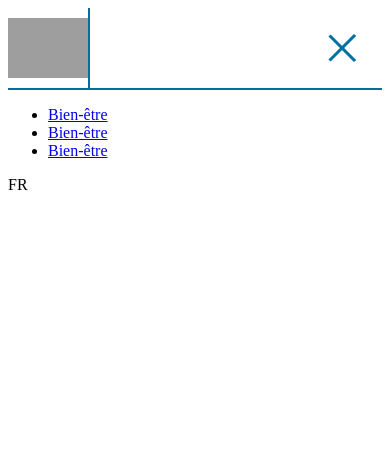
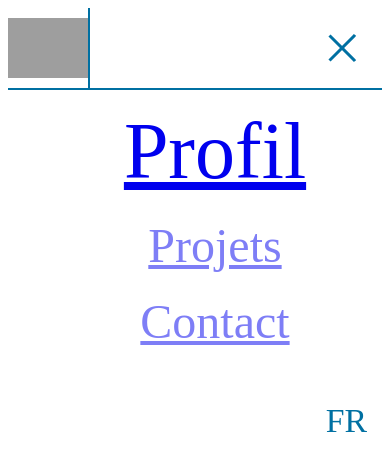
Before and after one commit to DubJeremy/PortfolioDuboisJeremy, a Next.js app: page / in a window 390 px wide. Both pictures are taken after a click on the button "Main Menu". Shown: the top 470 px of the page. Built offline with nearby package versions, Linux system fonts and the light colour scheme; grey boxes are pictures that could not be loaded.

Commit message:
(Navbar) toggle menu set up

```diff
--- a/components/Navbar/index.tsx
+++ b/components/Navbar/index.tsx
@@ -1,4 +1,4 @@
-import React, { useState } from 'react';
+import React, { useEffect, useState } from 'react';
 import Image from 'next/image';
 
 import useMediaQuery from '@/tools/useMediaQuery';
@@ -9,7 +9,7 @@ import styles from './navbar.module.scss';
 const Navbar = () => {
 	const [targetReached] = useMediaQuery(`(min-width: 500px)`);
 	const [isToggled, setToggle] = useState(false);
-	const [activeSection, setActiveSection] = useState('');
+	const [activeSection, setActiveSection] = useState('profil');
 	const { t } = useTranslation();
 
 	const handleClick = (
@@ -29,6 +29,14 @@ const Navbar = () => {
 	const toggleMenu = () => {
 		setToggle(!isToggled);
 	};
+
+	useEffect(() => {
+		if (isToggled) {
+			document.body.style.overflow = 'hidden';
+		} else {
+			document.body.style.overflow = 'visible';
+		}
+	}, [isToggled]);
 
 	return (
 		<>
@@ -85,46 +93,29 @@ const Navbar = () => {
 							<li>
 								<a
 									href='#profil'
-									className={activeSection === 'profilNav' ? styles.active : ''}
+									className={activeSection === 'profil' ? styles.active : ''}
 									onClick={(e) => handleClick(e, 'profil')}
 								>
-									Bien-être
+									Profil
 								</a>
-								<div
-									className={`${styles.activeIndicator} ${
-										activeSection === 'profil' ? styles.activeIndicatorOn : ''
-									}`}
-								></div>
 							</li>
 							<li>
 								<a
-									href='#works'
-									className={activeSection === 'worksNav' ? styles.active : ''}
-									onClick={(e) => handleClick(e, 'works')}
+									href='#projects'
+									className={activeSection === 'projects' ? styles.active : ''}
+									onClick={(e) => handleClick(e, 'projects')}
 								>
-									Bien-être
+									{t('PROJECT')}
 								</a>
-								<div
-									className={`${styles.activeIndicator} ${
-										activeSection === 'works' ? styles.activeIndicatorOn : ''
-									}`}
-								></div>
 							</li>
 							<li>
 								<a
 									href='#contact'
-									className={
-										activeSection === 'contactNav' ? styles.active : ''
-									}
+									className={activeSection === 'contact' ? styles.active : ''}
 									onClick={(e) => handleClick(e, 'contact')}
 								>
-									Bien-être
+									Contact
 								</a>
-								<div
-									className={`${styles.activeIndicator} ${
-										activeSection === 'contact' ? styles.activeIndicatorOn : ''
-									}`}
-								></div>
 							</li>
 						</ul>
 						<div className={styles.languageToggle}>FR</div>
--- a/components/Navbar/navbar.module.scss
+++ b/components/Navbar/navbar.module.scss
@@ -69,6 +69,43 @@
 		}
 	}
 }
+.menuToggled {
+	height: calc(100% - 80px);
+	@include flex;
+	position: relative;
+	// background-color: red;
+	.navContainer {
+		width: 70%;
+		height: 50%;
+		margin-bottom: 80px;
+		color: $blue;
+
+		> ul {
+			> li {
+				@include flex;
+				margin-bottom: 2.5vh;
+				> a {
+					font-family: 'Flaviotte';
+					font-size: 3em;
+					opacity: 0.5;
+					transition: all;
+					transition: all 0.2s ease-in-out;
+				}
+				.active {
+					opacity: 1;
+					font-size: 5em;
+				}
+			}
+		}
+		.languageToggle {
+			position: absolute;
+			bottom: 10px;
+			right: 15px;
+			font-family: 'JosefinS';
+			font-size: 4vh;
+		}
+	}
+}
 
 @media screen and (max-width: $extra-small) {
 }
```
